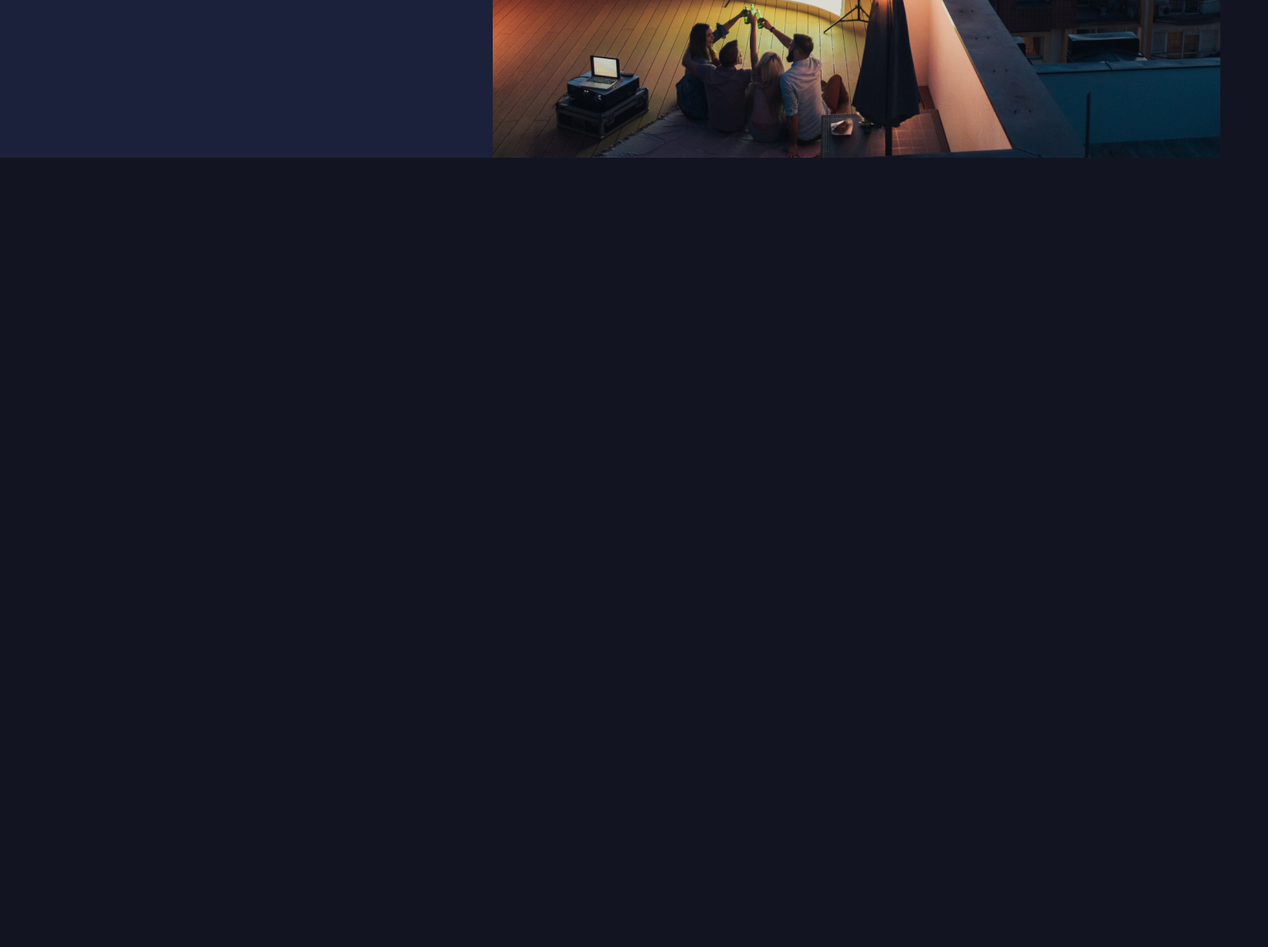
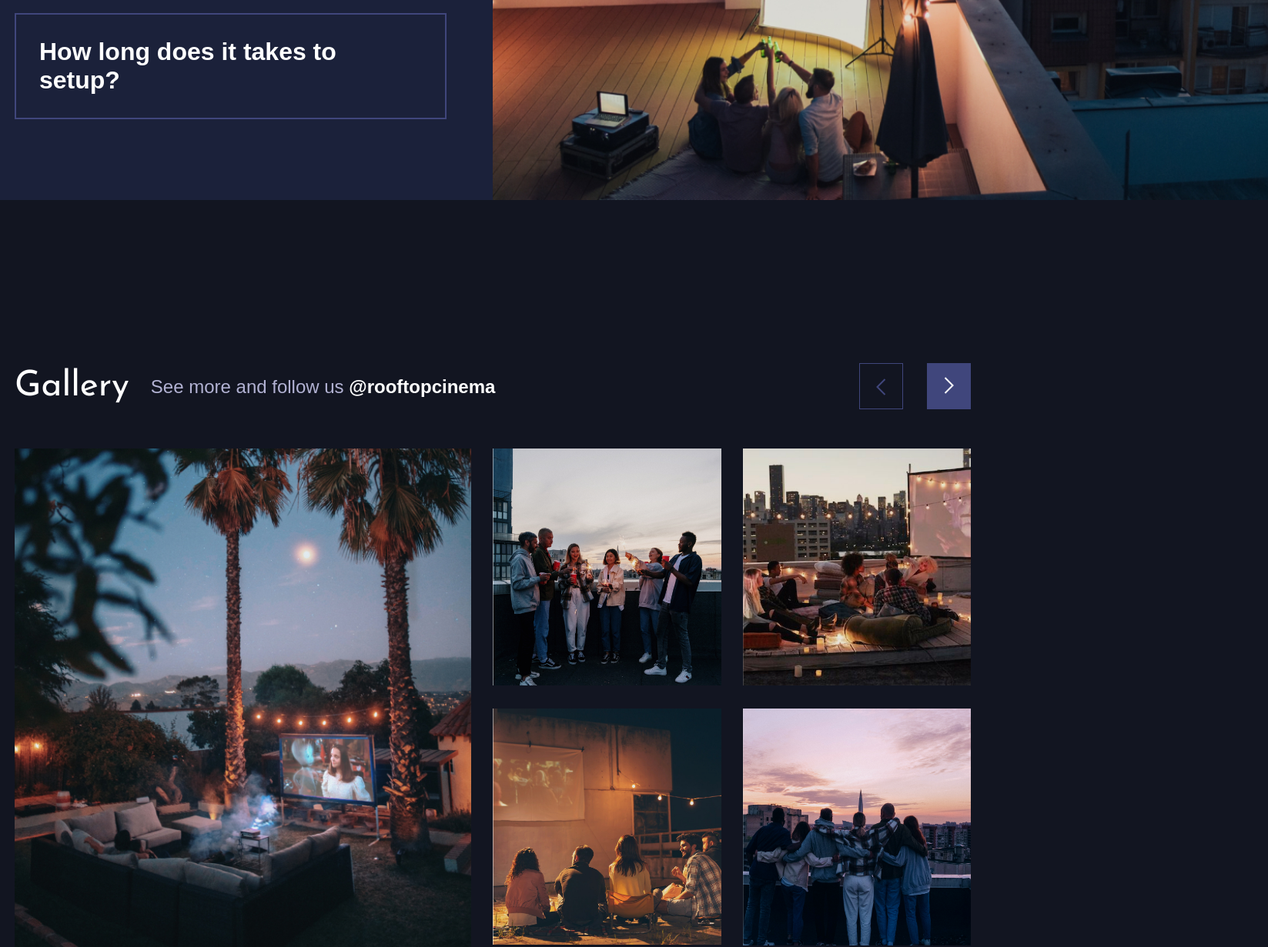
Before and after one commit to Boris-Maslenov/RCinema-test-task, a website built with webpack: page src/index.html in a window 1280 px wide. Shown: the part 2901-4132 px from the top of the page at 77% size, 1647 px wide, since content can reach past the window. Before the commit the page ends 3106 px from the top, so only its background shows below. Built offline with nearby package versions, Linux system fonts and the light colour scheme; files whose address does not match are found by name; a web font is replaced by a local one.

Commit message:
add gallery section

```diff
--- a/src/index.html
+++ b/src/index.html
@@ -4,6 +4,8 @@
     <meta charset="UTF-8">
     <meta http-equiv="X-UA-Compatible" content="IE=edge">
     <meta name="viewport" content="width=device-width, initial-scale=1.0">
+    <link rel="shortcut icon" href="./img/favicon.ico" type="image/x-icon">
+    <link rel="icon" href="./img/favicon.svg" type="image/x-icon">
     <title>DCinema</title>
       <!-- fonts -->
   <link rel="preconnect" href="https://fonts.googleapis.com">
@@ -178,7 +180,7 @@
                             <h4 class="accordion__title">How does it work?</h4>
                             <button type="button" class="accordion__button js-accordion-button"></button>
                         </div>
-                        <div class="accordion__content">
+                        <div class="accordion__content opened">
                             <p>The Private Cinema can be set up anywhere you like, be it poolside, on the lawn or even the roof terrace, provided there is an available power outlet. All films must start after sunset.</p>
                         <p>Our team of experts arrive in a fully equipped van and will advise you on the best place to setup the cinema based on our experience.</p>
                         </div>
@@ -200,7 +202,7 @@
                             <h4 class="accordion__title">How long does it takes to setup?</h4>
                             <button type="button" class="accordion__button js-accordion-button"></button>
                         </div>
-                        <div class="accordion__content" style="display: none;">
+                        <div class="accordion__content">
                             <p>The Private Cinema can be set up anywhere you like, be it poolside, on the lawn or even the roof terrace, provided there is an available power outlet. All films must start after sunset.</p>
                         <p>Our team of experts arrive in a fully equipped van and will advise you on the best place to setup the cinema based on our experience.</p>
                         </div>
@@ -213,6 +215,51 @@
         </div>
     </div>
 </div>
+<div class="gallery-section">
+    <div class="container">
+        <div class="gallery-section__header">
+            <div class="gallery-section__centered">
+                <h2 class="title-h2 gallery-section__title">Gallery</h2>
+                <span class="gallery-section__see-more">See more and follow us <a href="mailto:@rooftopcinema">@rooftopcinema</a></span>
+            </div>
+            <div class="gallery__navigations">
+                <button type="button" class="slider-button slider-button_prev location-section__slide-prev">
+                    <span class="slider-button__icon">
+                        <svg width="13" height="22" viewBox="0 0 13 22" fill="none" xmlns="http://www.w3.org/2000/svg">
+                            <path d="M1 1L11 11L1 21" stroke-width="2"></path>
+                        </svg>
+                    </span>
+                </button>
+                <button type="button" class="slider-button slider-button_next location-section__slide-next slider-button_active">
+                    <span class="slider-button__icon">
+                        <svg width="13" height="22" viewBox="0 0 13 22" fill="none" xmlns="http://www.w3.org/2000/svg">
+                            <path d="M1 1L11 11L1 21" stroke-width="2"></path>
+                        </svg>
+                    </span>
+                </button>
+            </div>
+        </div>
+            <div class="gallery-slider">
+                <div class="gallery-slider__item">
+                    <div class="gallery-slider__slide gallery-slider__big">
+                        <img src="./img/gallery-big.jpg" alt="slide" class="gallery-slider__img">
+                    </div>
+                    <div class="gallery-slider__slide">
+                        <img src="./img/gallery-default-1.jpg" alt="slide" class="gallery-slider__img">
+                    </div>
+                    <div class="gallery-slider__slide">
+                        <img src="./img/gallery-default-2.jpg" alt="slide" class="gallery-slider__img">
+                    </div>
+                    <div class="gallery-slider__slide">
+                        <img src="./img/gallery-default-3.jpg" alt="slide" class="gallery-slider__img">
+                    </div>
+                    <div class="gallery-slider__slide">
+                        <img src="./img/gallery-default-4.jpg" alt="slide" class="gallery-slider__img">
+                    </div>
+                </div>
+            </div>
 
+    </div>
+</div>
 </body>
 </html>
--- a/src/scss/style.scss
+++ b/src/scss/style.scss
@@ -439,9 +439,59 @@ html {
     }
  }
 
+ .gallery-section {
+    padding: 212px 0 0 0;
+        &__header{
+            display: flex;
+            justify-content: space-between;
+            padding-bottom: 50px;
+        }
+        &__title{
+            display: inline-block;
+        }
+        &__see-more {
+            padding-left: 28px;
+            font-size: 2.4rem;
+            color: $font-color-light;
+            font-weight: 400;
+                & > a {
+                    font-weight: 600;
 
+                    line-height: 130%;
+                    color: $font-color-base;
+                }
+        }
+        &__centered {
+            display: flex;
+            align-items: center;
+        }
+ }
 
+ .gallery-slider {
 
+    &__big{
+        grid-row: span 2;
+        position: relative;
+            .gallery-slider__img {
+                width: 100%;
+                height: 100%;
+                position: absolute;
+                top: 0;
+                left: 0;
+                object-fit: cover;
+            }
+    }
+
+    &__item {
+        display: grid;
+        gap: 28px;
+        grid-template-columns: 1fr 0.5fr 0.5fr;
+    }
+
+    &__slide{
+        position: relative;
+    }
+ }
 
 // @media (min-width: 1920px) {
 // }
```
Also changed, not shown: src/img/favicon.ico (added), src/img/favicon.svg (added), src/img/gallery-big.jpg (added), src/img/gallery-default-1.jpg (added), src/img/gallery-default-2.jpg (added), src/img/gallery-default-3.jpg (added), src/img/gallery-default-4.jpg (added).
